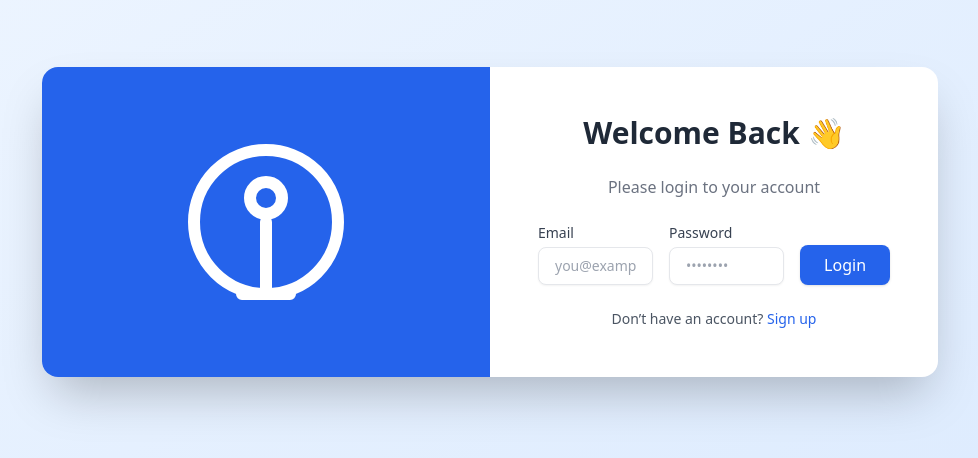
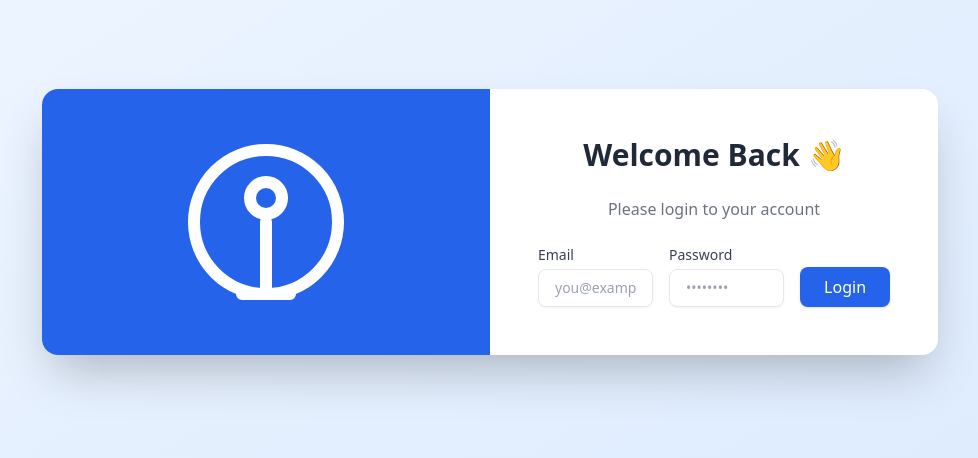
Before and after one commit to Randomtanvir/Agency_card_make, a Next.js app: page / in a window 1280 px wide. Shown: the part 178-636 px from the top of the page, without its empty margins (150-1128 px from the left). Built offline with nearby package versions, Linux system fonts and the light colour scheme; no server answers.

Commit message:
fix home page

```diff
--- a/app/components/LoginForm.jsx
+++ b/app/components/LoginForm.jsx
@@ -124,13 +124,6 @@ export default function LoginForm() {
               ⚠️ {error}
             </div>
           )}
-
-          <p className="mt-6 text-center text-sm text-gray-600">
-            Don’t have an account?{" "}
-            <a href="/register" className="text-blue-600 hover:underline">
-              Sign up
-            </a>
-          </p>
         </div>
       </div>
     </div>
```
